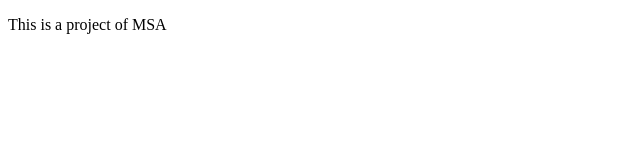
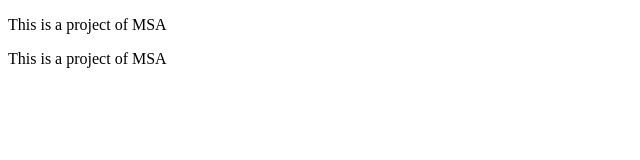
Before and after one commit to kongjieyu/my-awesome-app, a plain HTML site: page index.html in a window 1280 px wide. Shown: the whole page, without its empty margins (0-640 px from the left). Drawn offline with Linux system fonts and the light colour scheme.

Commit message:
Update a line in Index

```diff
--- a/index.html
+++ b/index.html
@@ -8,5 +8,6 @@
 </head>
 <body>
     <p>This is a project of MSA</p>
+    <p>This is a project of MSA</p>
 </body>
 </html>
```
